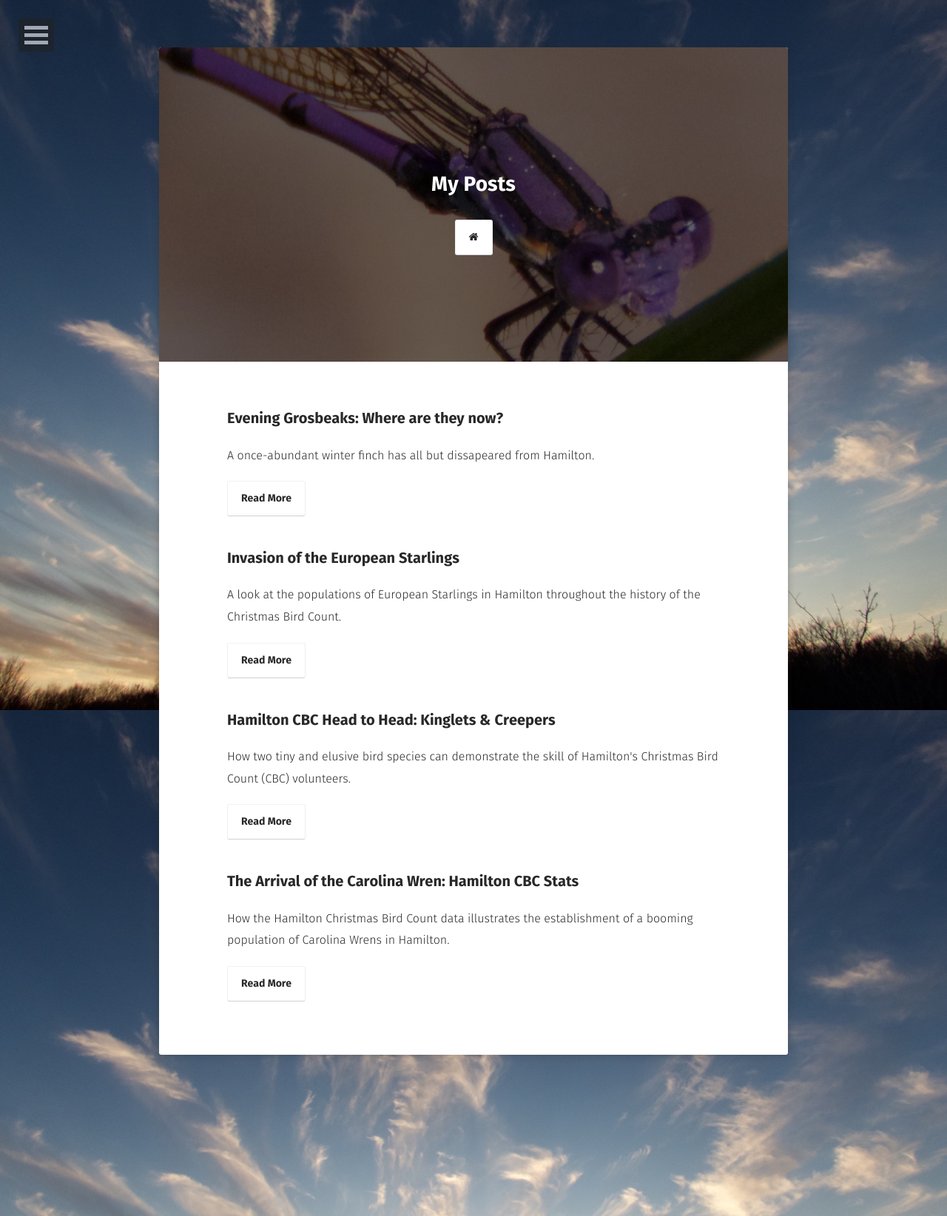
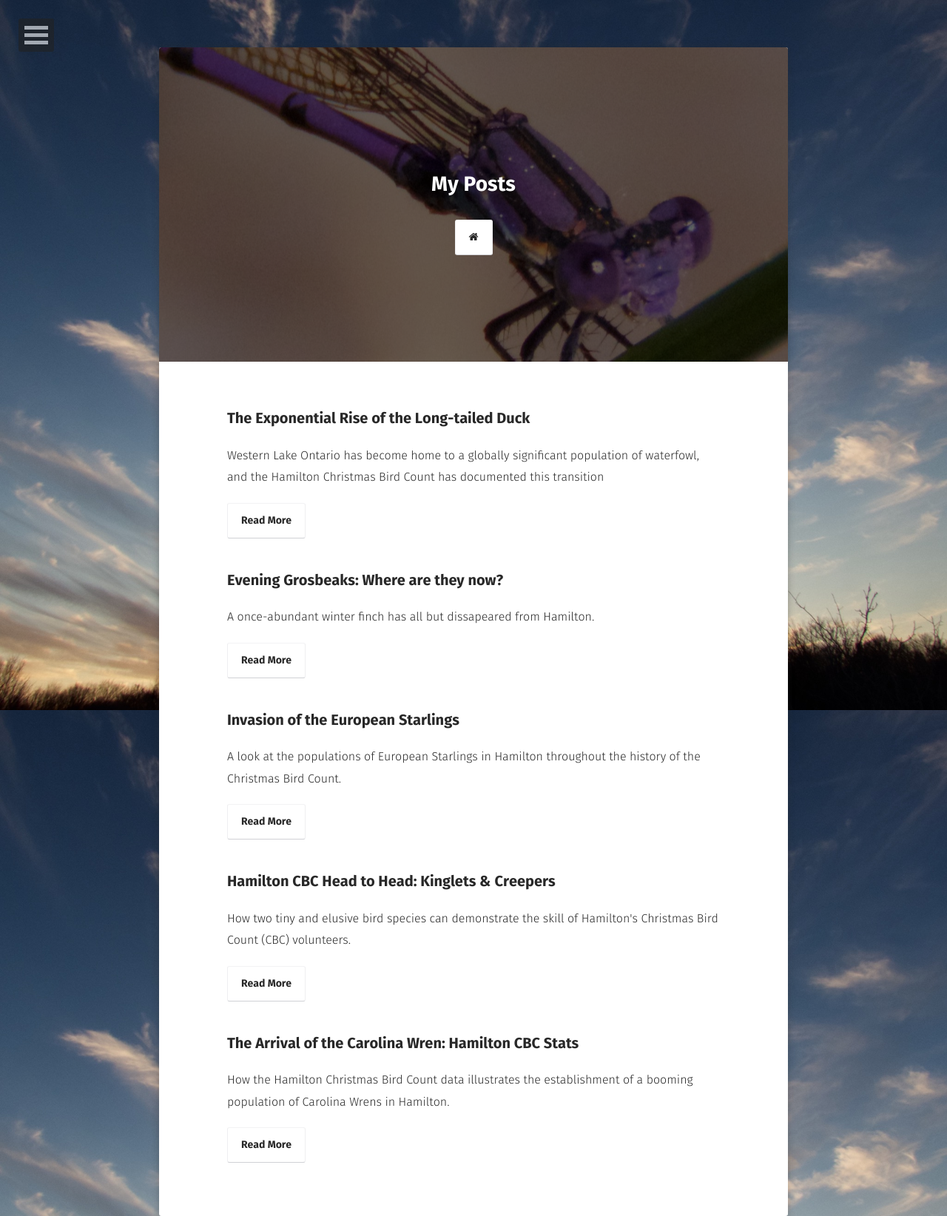
Before and after one commit to rgeraldporter/rgeraldporter.github.io, a Jekyll site: the page built from posts/index.md, in a window 1280 px wide. Shown: the whole page at 74% size. Built offline with Jekyll 4.4.1, drawn with Linux system fonts in a browser that asks for light colours; some web fonts are replaced; some of the changed lines change nothing that is shown.

Commit message:
Adds LTDU post

```diff
--- a/_config.yml
+++ b/_config.yml
@@ -9,7 +9,7 @@ background:         'assets/img/sunset-big.jpg'
 tiled_bg:           false   # Set this true if you want to tile your background image, otherwise it will be covered
 locale:             en_CA
 url:                http://robporter.ca
-#url:                http://127.0.0.1:4000/
+url:                http://127.0.0.1:4000/
 
 # Jekyll
 permalink:          /:title/
--- /dev/null
+++ b/_posts/2016-11-01-cbc-ltdu.md
@@ -0,0 +1,46 @@
+---
+layout: post
+title:  "The Exponential Rise of the Long-tailed Duck"
+date:   2016-11-01
+excerpt: "Western Lake Ontario has become home to a globally significant population of waterfowl, and the Hamilton Christmas Bird Count has documented this transition"
+tag:
+- birding
+- Christmas Bird Count
+- nature
+- ornithology
+- Long-tailed Duck
+- waterfowl
+- IBAs
+- Lake Ontario
+- Hamilton&#44; Ontario
+- Burlington&#44; Ontario
+- bird records
+comments: false
+feature: /assets/img/cbc-onha/ltdu.jpg
+---
+
+
+In 2015, I took on the role of coordinator & compiler of the [Hamilton Christmas Bird Count (HCBC)](http://hamiltonnature.org/birding/counts/christmas-bird-count/){:target="_blank"}. Since that time I've been poring through the vast amounts of data accumulated over the decades. In a series of short posts, I explore how the Christmas Bird Count records can reveal some interesting facts about bird species in Hamilton.
+{: .notice}
+
+The Western side of Lake Ontario is considered to be a [Important Bird Area by IBA Canada](http://www.ibacanada.org/site.jsp?siteID=ON022){:target="_blank"}, a designation partly owed to the reletively recent abundance of an arctic duck species, the [Long-tailed Duck](https://www.allaboutbirds.org/guide/Long-tailed_Duck/id){:target="_blank"}.
+
+<figure>
+    <a href="/assets/img/cbc-onha/ltdu.jpg"><img src="/assets/img/cbc-onha/ltdu.jpg"></a>
+    <figcaption>Long-tailed Duck, March 28, 2015. Burlington Canal Lift Bridge, Hamilton/Burlington Border</figcaption>
+</figure>
+
+The Long-tailed Duck is a rather chatty bird, so much so [that its now-retired racist name](https://ourfinefeatheredfriends.wordpress.com/2014/03/09/whats-in-a-name-long-tailed-ducks-stage-late-winter-invasion-of-northeast-tennessee/){:target="_blank"} was probably inspired from the chatter. Since the late 1990s the counted population in the Hamilton Christmas Bird Count (HCBC) of this species has exponentially exploded, with previous counts in the dozens and hundreds suddenly escalating to the thousands and tens-of-thousands.
+
+### The Data
+
+<figure>
+    <a href="/assets/img/cbc-onha/ltdu-count.png"><img src="/assets/img/cbc-onha/ltdu-count.png"></a>
+    <figcaption>Hamilton Christmas Bird Count Data, 1953-2015</figcaption>
+</figure>
+
+One of the [potentially qualifying criteria](http://www.birdlife.org/datazone/info/ibacritglob){:target="_blank"} that IBA Canada uses for designating an Important Bird Area is the population of a species in a limited area -- if a more than 1% of the estimated global population of a bird species is in one area, that automatically qualifies said area for designation. This is the case for the Western Lake Ontario IBA, due to the overwhelming numbers of wintering Long-tailed Ducks.
+
+It may appear in the data that the last couple years have not been so great for this duck, but regular surveys now done throughout the winter starting in 2015 have shown that this is more of an artifact of the timing and limited scope of the HCBC. Since the count is only one day, a single day with poor visibility (flurries, rain, fog) or rough waters can throw off a year's count of deep water diving ducks. These artifacts are usually offset by the average over many years' counts.
+
+If you ever get a chance to go down to the pier by the [Burlington Canal Lift Bridge](https://www.google.ca/maps/place/Burlington+Canal+Lift+Bridge/@43.2990589,-79.7953305,15z/data=!4m2!3m1!1s0x0:0x5ad3eefbdcca9d80?sa=X&ved=0ahUKEwji6eqY04rQAhUk2IMKHUyPCTYQ_BIIezAP){:target="_blank"} in the winter, it is a very cold place (the lake breeze on two sides is very chilling), but on a calm and clear day it can be a great experience to visit hundreds -- perhaps even thousands -- of these chatty, small arctic ducks.
```
Also changed, not shown: assets/img/cbc-onha/ltdu.jpg (added), 6 other files.
